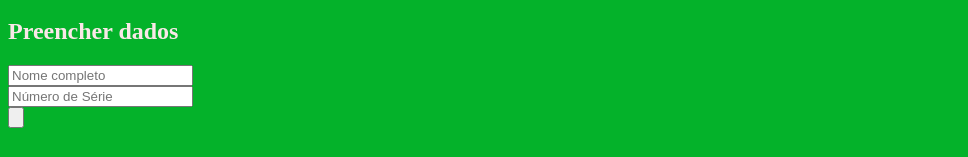
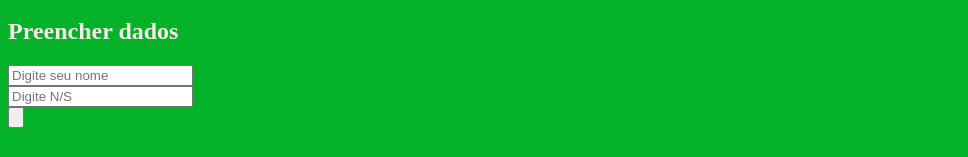
Before and after one commit to mariorenanofc/cadastro-bilhetes, a Vue app in the folder rifa-digital/: page / in a window 1280 px wide. Shown: the part 294-451 px from the top of the page, without its empty margins (0-968 px from the left). Built offline with nearby package versions, Linux system fonts and the light colour scheme.

Commit message:
Eventos @Submit e @click

```diff
--- a/rifa-digital/src/components/Form.vue
+++ b/rifa-digital/src/components/Form.vue
@@ -7,6 +7,30 @@ import Submit from './form/Submit.vue';
         components: {
             InputText,
             Submit
+        },
+        data() {
+            return {
+                name: "",
+                number: ""
+            }
+        },
+        methods: {
+            enviarformulario(e) {
+
+                e.preventDefault();
+
+                const name = this.name;
+                const number = this.number;
+
+
+                console.log("Seu nome é: " + name);
+                console.log("Seu N/S é: " + number);
+                console.log("Formulario Enviado");
+
+                //Ajax
+
+                // Inserir no banco de Dados
+            }
         }
     }
 </script>
@@ -15,14 +39,20 @@ import Submit from './form/Submit.vue';
 <template>
     <div>
         <h2>Preencher dados</h2>
-        <form action="">
+        <form action="" @submit="enviarformulario($event)">
        <div>
         <label for="name"></label>
-           <InputText placeholder="Nome completo" />
+        <input type="text" v-model="name" placeholder="Digite seu nome">
+           <!--
+            <InputText placeholder="Nome completo" />
+            -->
        </div>
        <div>
+        <input type="number" v-model="number" placeholder="Digite N/S" >
+        <!--
             <label for="idBilhete"></label>
            <InputText type="number" placeholder="Número de Série" />
+        -->
        </div>
        <div>
            <Submit />
```
